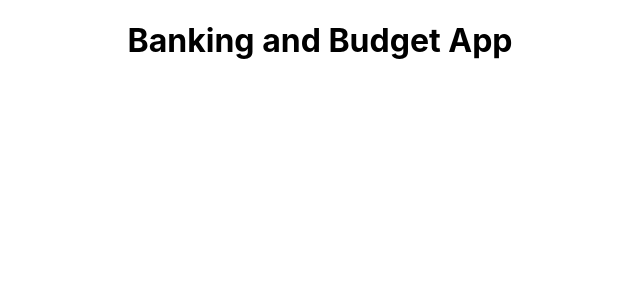
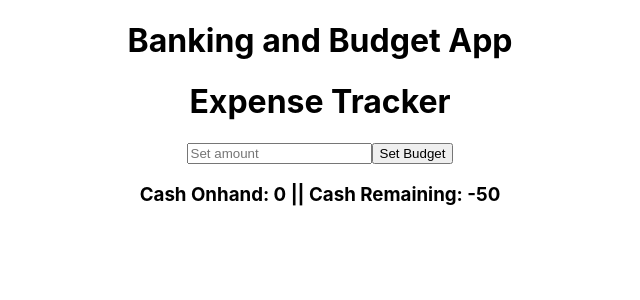
Before and after one commit to buknoy9135/bank-budget-app, a React (Create React App) app: page / in a window 1280 px wide. Shown: the top 300 px of the page, without its empty margins (320-960 px from the left). Built offline with nearby package versions, Linux system fonts and the light colour scheme.

Commit message:
first commit - initial code

```diff
--- a/src/App.js
+++ b/src/App.js
@@ -1,10 +1,15 @@
 import logo from "./logo.svg";
 import "./App.css";
+import ExpenseTracker from "./budgetAppByJalil/components/ExpenseTracker";
 
 function App() {
   return (
     <div className="App">
       <h1>Banking and Budget App</h1>
+
+    {/* Budget App */}
+    <ExpenseTracker />
+
     </div>
   );
 }
--- /dev/null
+++ b/src/budgetAppByJalil/components/ExpenseTracker.jsx
@@ -0,0 +1,47 @@
+import { useState } from 'react';
+
+function ExpenseTracker() {
+  const header = "Expense Tracker";
+  const totalExpenses = 50;
+
+  const [budget, setBudget] = useState('');
+  const [cashOnHand, setCashOnHand] = useState(0);
+
+  const handleBudget = (event) => {
+    setBudget(event.target.value);
+  }
+
+  const handleSetBudget = () => {
+    setCashOnHand(Number(budget)); // Convert to number and update cashOnHand
+    setBudget(''); // Clear the input field after setting the budget
+  }
+
+  const cashRemaining = cashOnHand - totalExpenses;
+
+  return (
+    <div className="App">
+      <h1>{header}</h1>
+
+      {/* container for cash onhand and cash remaining */}
+      <div className="income">
+        <input
+          type="number"
+          placeholder="Set amount"
+          onChange={handleBudget}
+          value={budget}
+        />
+        <button onClick={handleSetBudget}>Set Budget</button>
+        <h3>
+          <span>Cash Onhand: {cashOnHand}</span>  <span>||</span> <span>Cash Remaining: {cashRemaining}</span>
+        </h3>
+      </div>
+
+      {/* container for overview of expenses categorized */}
+      {/* <div className="overview">
+
+      </div> */}
+    </div>
+  );
+}
+
+export default ExpenseTracker;
```
Also changed, not shown: src/budgetAppByJalil/assets/test.jsx (deleted), src/budgetAppByJalil/components/test.jsx (deleted).
